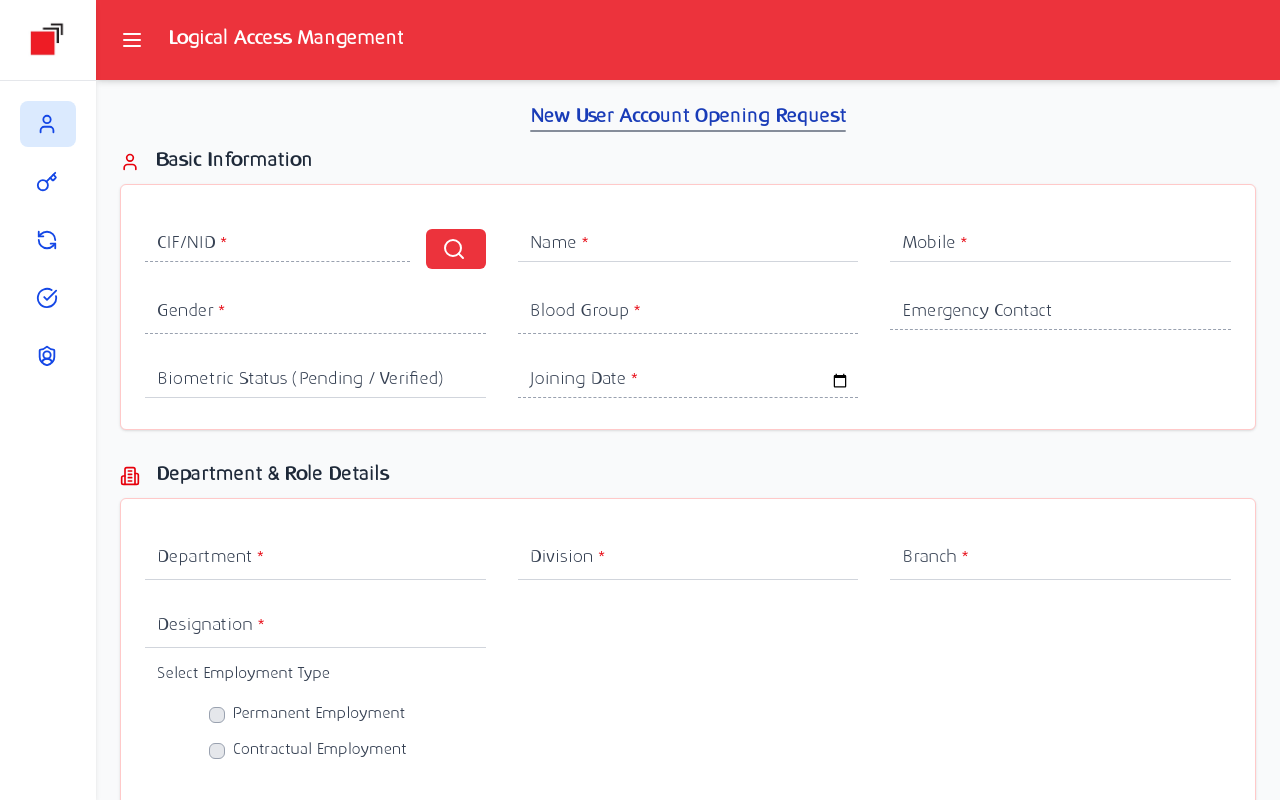
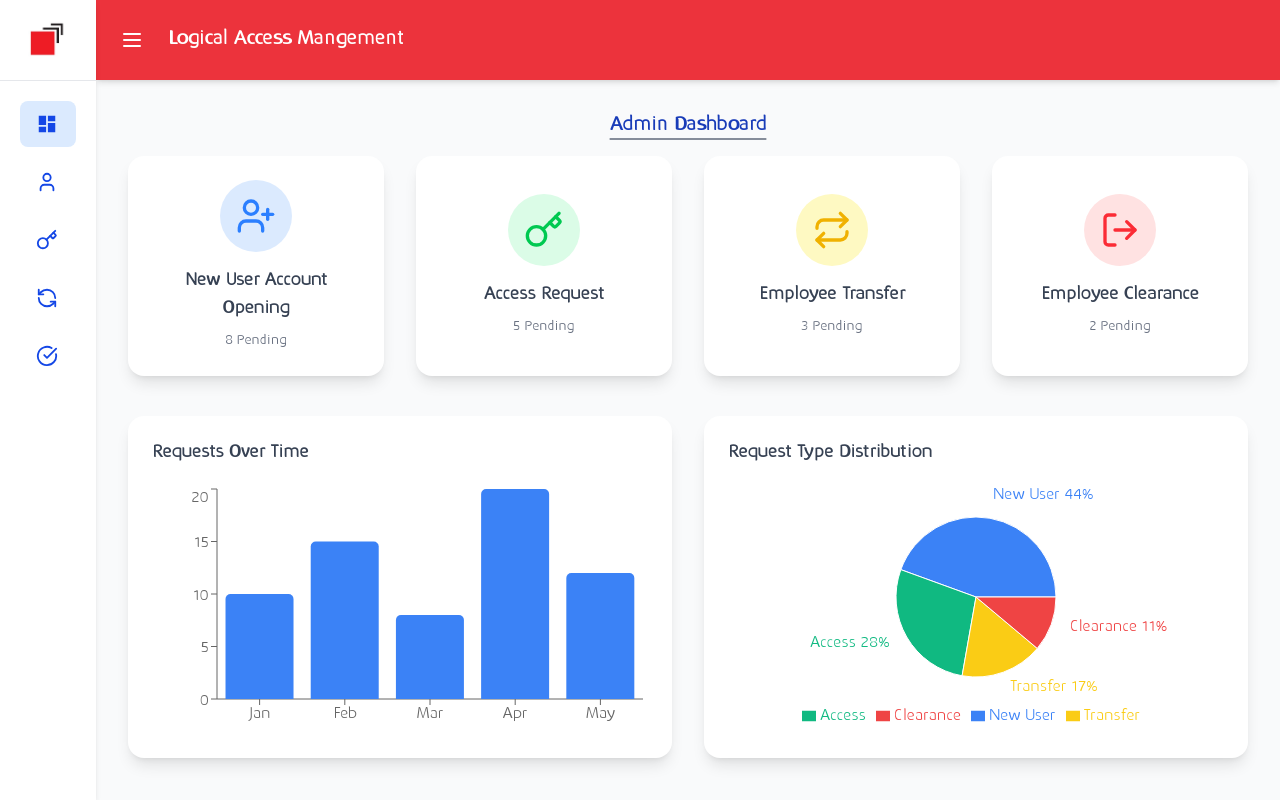
Before and after one commit to Nazmul-karim-tanvir-2nd/lamCodes, a React (Vite) app in the folder lamFrontend/: page / in a window 1280 px wide. Built offline with nearby package versions, Linux system fonts and the light colour scheme.

Commit message:
working on admin dashboard

```diff
--- a/lamFrontend/package.json
+++ b/lamFrontend/package.json
@@ -18,6 +18,7 @@
     "react-dom": "^19.1.0",
     "react-icons": "^5.5.0",
     "react-router-dom": "^7.7.1",
+    "recharts": "^3.1.2",
     "sweetalert2": "^11.22.2",
     "tailwindcss": "^4.1.11",
     "zustand": "^5.0.6"
--- a/lamFrontend/src/App.jsx
+++ b/lamFrontend/src/App.jsx
@@ -5,27 +5,30 @@ import AccessRequest from './pages/accessRequest/AccessRequestMain.jsx';
 import EmployeeTransfer from './pages/employeeTransfer/EmployeeTransfer.jsx';
 import EmployeeClearance from './pages/employeeClearance/EmployeeClearance.jsx';
 import Layout from './layout/Layout.jsx';
-import LoginPopup from './components/auth/LoginPopup.jsx'; // Update path based on your project structure
-import AccessReviewDashboard from './pages/ITAdmin/AccessReviewDashboard'
+import LoginPopup from './components/auth/LoginPopup.jsx';
+import AccessReviewDashboard from './pages/ITAdmin/AccessReviewDashboard';
 import AccessReviewDetails from "./pages/ITAdmin/AccessReviewDetails";
+import AdminDashboard from './pages/ITAdmin/AdminDashboard.jsx';
 
 function App() {
   return (
     <Router>
       <Routes>
         <Route path="/" element={<Layout />}>
-          <Route index element={<UserAccountForm />} />
+          {/* Default page set to Admin Dashboard */}
+          <Route index element={<AdminDashboard />} />
+
+          {/* Other routes */}
+          <Route path="account-creation" element={<UserAccountForm />} />
           <Route path="access-request" element={<AccessRequest />} />
           <Route path="employee-transfer" element={<EmployeeTransfer />} />
           <Route path="employee-clearance" element={<EmployeeClearance />} />
-          <Route path="/dashboard" element={<AccessReviewDashboard />} />
-        <Route path="/access-review-details/:id" element={<AccessReviewDetails />} />
-
+          <Route path="dashboard" element={<AdminDashboard />} />
+          <Route path="access-review-details/:id" element={<AccessReviewDetails />} />
         </Route>
 
-        {/* Login Route Outside Layout */}
+        {/* Login route outside layout */}
         <Route path="/signin" element={<LoginPopup setShowLogin={() => { }} />} />
-
       </Routes>
     </Router>
   );
--- a/lamFrontend/src/components/custom/Sidebar.jsx
+++ b/lamFrontend/src/components/custom/Sidebar.jsx
@@ -11,14 +11,14 @@ import { ShieldUser } from 'lucide-react';
 
 import idlclogo from "../../assets/idlclogo.jpg";
 import useSidebarStore from "../../store/useSidebarStore";
+import { MdDashboard } from "react-icons/md";
 
 const navItems = [
-    { to: "/", label: "Account Creation", icon: <User size={22} aria-hidden="true" /> },
+    { to: "/", label: "Admin Dashboard", icon: <MdDashboard size={22} aria-hidden="true" /> },
+    { to: "/account-creation", label: "Account Creation", icon: <User size={22} aria-hidden="true" /> },
     { to: "/access-request", label: "Access Request", icon: <Key size={22} aria-hidden="true" /> },
     { to: "/employee-transfer", label: "Employee Transfer", icon: <RefreshCcw size={22} aria-hidden="true" /> },
     { to: "/employee-clearance", label: "Employee Clearance", icon: <CheckCircle size={22} aria-hidden="true" /> },
-     { to: "/dashboard", label: "Access Review", icon: <ShieldUser size={22} aria-hidden="true" /> },
-
 ];
 
 const Sidebar = () => {
--- a/lamFrontend/src/pages/ITAdmin/AdminDashboard.jsx
+++ b/lamFrontend/src/pages/ITAdmin/AdminDashboard.jsx
@@ -1,9 +1,141 @@
-import React from 'react'
+import React from "react";
+import { useNavigate } from "react-router-dom";
+import { UserPlus, Key, Repeat, LogOut } from "lucide-react";
+import {
+    BarChart,
+    Bar,
+    XAxis,
+    YAxis,
+    Tooltip,
+    ResponsiveContainer,
+    PieChart,
+    Pie,
+    Cell,
+    Legend,
+} from "recharts";
+
+const requests = [
+    {
+        label: "New User Account Opening",
+        path: "/new-user",
+        count: 8,
+        icon: <UserPlus size={40} className="text-blue-500" />,
+        color: "bg-blue-100",
+    },
+    {
+        label: "Access Request",
+        path: "/access-request",
+        count: 5,
+        icon: <Key size={40} className="text-green-500" />,
+        color: "bg-green-100",
+    },
+    {
+        label: "Employee Transfer",
+        path: "/employee-transfer",
+        count: 3,
+        icon: <Repeat size={40} className="text-yellow-500" />,
+        color: "bg-yellow-100",
+    },
+    {
+        label: "Employee Clearance",
+        path: "/employee-clearance",
+        count: 2,
+        icon: <LogOut size={40} className="text-red-500" />,
+        color: "bg-red-100",
+    },
+];
+
+// Sample chart data
+const barData = [
+    { name: "Jan", requests: 10 },
+    { name: "Feb", requests: 15 },
+    { name: "Mar", requests: 8 },
+    { name: "Apr", requests: 20 },
+    { name: "May", requests: 12 },
+];
+
+const pieData = [
+    { name: "New User", value: 8 },
+    { name: "Access", value: 5 },
+    { name: "Transfer", value: 3 },
+    { name: "Clearance", value: 2 },
+];
+
+const COLORS = ["#3B82F6", "#10B981", "#FACC15", "#EF4444"];
 
 const AdminDashboard = () => {
+    const navigate = useNavigate();
+
     return (
-        <div>AdminDashboard</div>
-    )
-}
+        <div className="min-h-screen bg-gray-50 p-4">
+            {/* Heading */}
+            <h1 className="text-base sm:text-xl font-bold text-center text-blue-800 mb-4 underline underline-offset-8 decoration-gray-500/80">
+                Admin Dashboard
+            </h1>
 
-export default AdminDashboard
+            {/* Cards Grid */}
+            <div className="grid grid-cols-1 sm:grid-cols-2 lg:grid-cols-4 gap-8 mb-10">
+                {requests.map((req, index) => (
+                    <div
+                        key={index}
+                        className="bg-white rounded-2xl shadow-lg p-6 flex flex-col items-center justify-center cursor-pointer transform hover:-translate-y-1 hover:shadow-2xl transition-all"
+                        onClick={() => navigate(req.path)}
+                    >
+                        <div
+                            className={`${req.color} rounded-full p-4 flex items-center justify-center mb-4`}
+                        >
+                            {req.icon}
+                        </div>
+                        <h2 className="text-lg font-semibold text-gray-700 text-center">
+                            {req.label}
+                        </h2>
+                        <p className="mt-2 text-gray-500 text-sm">{req.count} Pending</p>
+                    </div>
+                ))}
+            </div>
+
+            {/* Charts Section */}
+            <div className="grid grid-cols-1 lg:grid-cols-2 gap-8">
+                {/* Bar Chart */}
+                <div className="bg-white rounded-2xl shadow-lg p-6">
+                    <h2 className="text-lg font-bold text-gray-700 mb-4">Requests Over Time</h2>
+                    <ResponsiveContainer width="100%" height={250}>
+                        <BarChart data={barData}>
+                            <XAxis dataKey="name" />
+                            <YAxis />
+                            <Tooltip />
+                            <Bar dataKey="requests" fill="#3B82F6" radius={[5, 5, 0, 0]} />
+                        </BarChart>
+                    </ResponsiveContainer>
+                </div>
+
+                {/* Pie Chart */}
+                <div className="bg-white rounded-2xl shadow-lg p-6">
+                    <h2 className="text-lg font-bold text-gray-700 mb-4">Request Type Distribution</h2>
+                    <ResponsiveContainer width="100%" height={250}>
+                        <PieChart>
+                            <Pie
+                                data={pieData}
+                                cx="50%"
+                                cy="50%"
+                                labelLine={false}
+                                outerRadius={80}
+                                fill="#8884d8"
+                                dataKey="value"
+                                label={({ name, percent }) => `${name} ${(percent * 100).toFixed(0)}%`}
+                            >
+                                {pieData.map((entry, index) => (
+                                    <Cell key={`cell-${index}`} fill={COLORS[index % COLORS.length]} />
+                                ))}
+                            </Pie>
+                            <Tooltip />
+                            <Legend />
+                        </PieChart>
+                    </ResponsiveContainer>
+                </div>
+            </div>
+        </div>
+    );
+};
+
+export default AdminDashboard;
```
Also changed, not shown: 1 other file (tests, documents, lock files or other folders).
